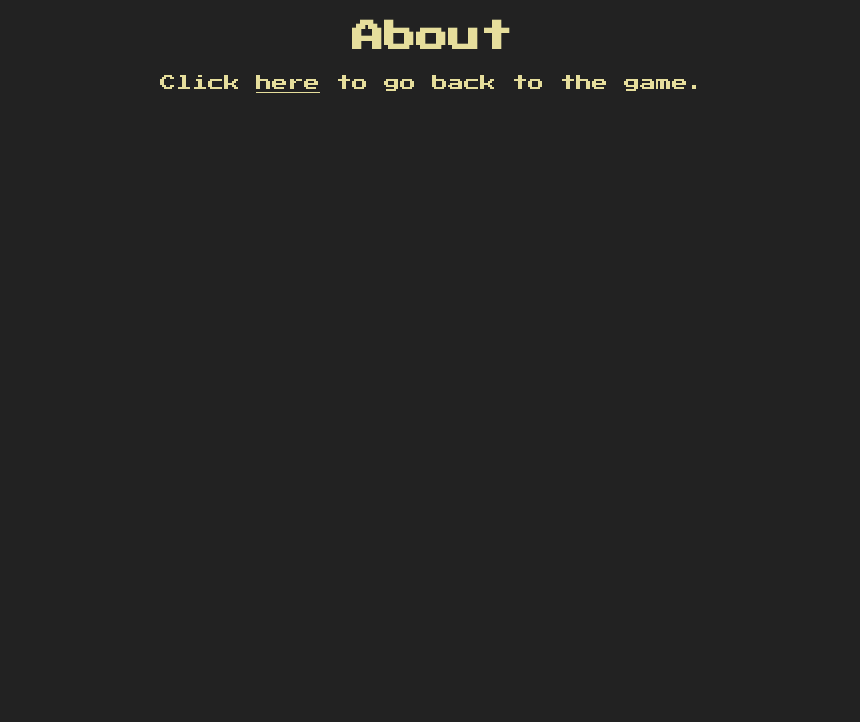
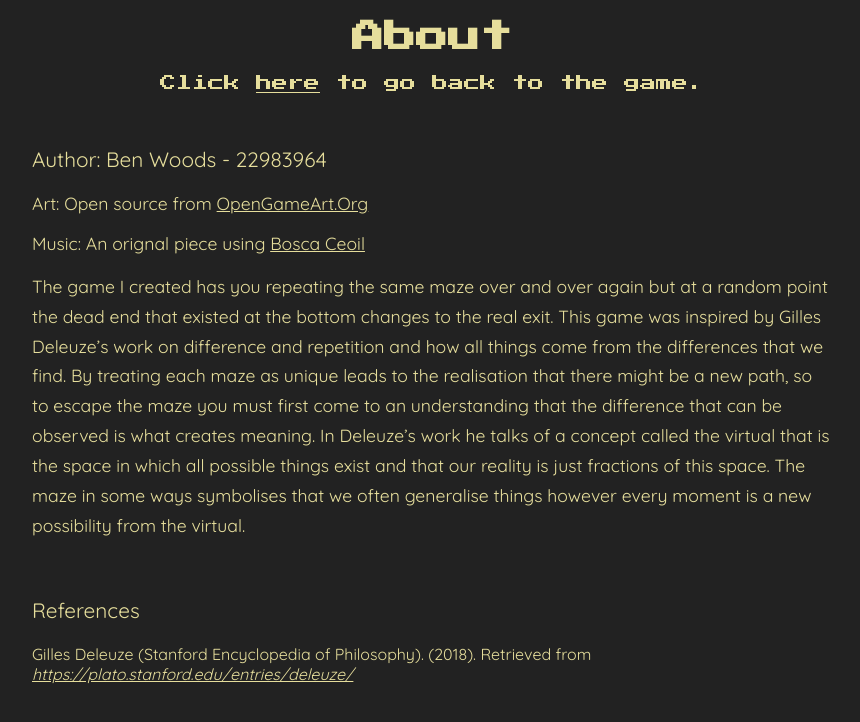
Before and after one commit to Bismyth/Repetition, a plain HTML site: page about.html in a window 1280 px wide. Shown: the whole page, without its empty margins (208-1068 px from the left). Drawn offline with Linux system fonts and the light colour scheme.

Commit message:
Adding Exigeses

```diff
--- a/about.html
+++ b/about.html
@@ -12,6 +12,14 @@
 <body>
   <h1 class="text">About</h1>
   <p class="text">Click <a href="index.html" class="link">here</a> to go back to the game.</p>
+  <br />
+  <p class="bodyText s-2">Author: Ben Woods - 22983964</p>
+  <p class="bodyText s-1">Art: Open source from <a href="https://opengameart.org/" target="_blank" class="link">OpenGameArt.Org</a></p>
+  <p class="bodyText s-1">Music: An orignal piece using <a href="https://terrycavanagh.itch.io/bosca-ceoil" target="_blank" class="link">Bosca Ceoil</a></p>
+  <p class="bodyText lh-2 s-1">The game I created has you repeating the same maze over and over again but at a random point the dead end that existed at the bottom changes to the real exit. This game was inspired by Gilles Deleuze’s work on difference and repetition and how all things come from the differences that we find. By treating each maze as unique leads to the realisation that there might be a new path, so to escape the maze you must first come to an understanding that the difference that can be observed is what creates meaning. In Deleuze’s work he talks of a concept called the virtual that is the space in which all possible things exist and that our reality is just fractions of this space. The maze in some ways symbolises that we often generalise things however every moment is a new possibility from the virtual.</p>
+  <br />
+  <p class="bodyText s-2">References</p>
+  <p class="bodyText">Gilles Deleuze (Stanford Encyclopedia of Philosophy). (2018). Retrieved from <i><a href="https://plato.stanford.edu/entries/deleuze/" target="_blank" class="link">https://plato.stanford.edu/entries/deleuze/</a></i></p>
 </body>
 
 </html>
--- a/style.css
+++ b/style.css
@@ -1,18 +1,20 @@
+@import url('https://fonts.googleapis.com/css2?family=Quicksand&display=swap');
 @font-face {
   font-family: PressStart2P;
   src: url('fonts/PressStart2P-Regular.ttf');
   font-weight:400;
   font-weight:normal;
 }
+
 body {
   background:#222;
   max-width: 800px;
   margin: auto;
+  color: #e6de9c;
 }
 
 .text {
   font-family: PressStart2P;
-  color: #e6de9c;
   text-align: center;
 }
 
@@ -20,14 +22,21 @@ body {
   margin-bottom:2rem;
 }
 
-.link {
-  color: #e6de9c;
+.link { color: #e6de9c; }
+.link:hover { color: #ebeae0; }
+.link:visited { color: #a8a473; }
+
+.bodyText {
+  font-family: 'Quicksand', sans-serif;
 }
 
-.link:hover {
-  color: #ebeae0;
+.s-1 {
+  font-size: 1.1rem;
+}
+.s-2 {
+  font-size: 1.3rem;
 }
 
-.link:visited {
-  color: #a8a473;
+.lh-2 {
+  line-height: 170%;
 }
```
